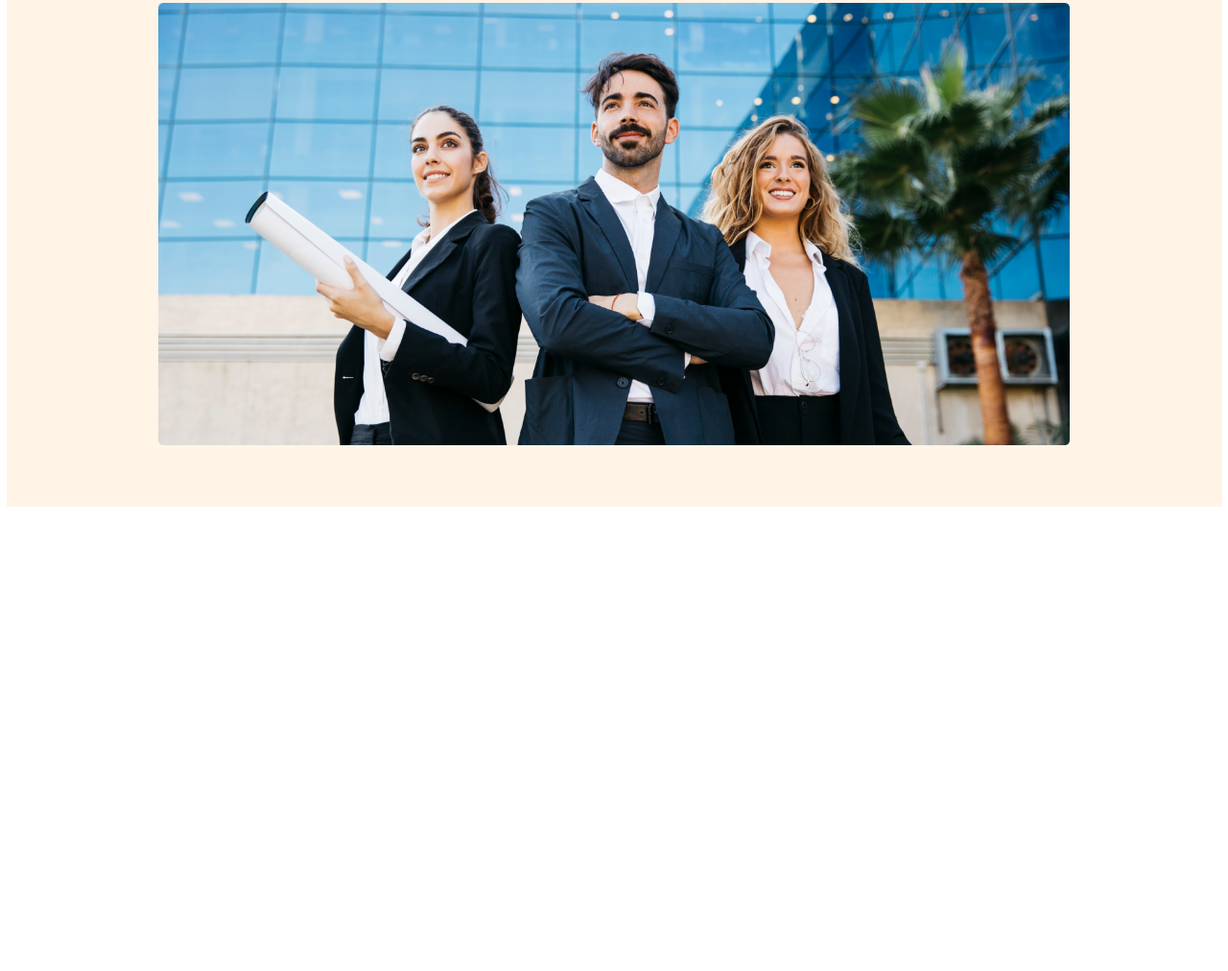
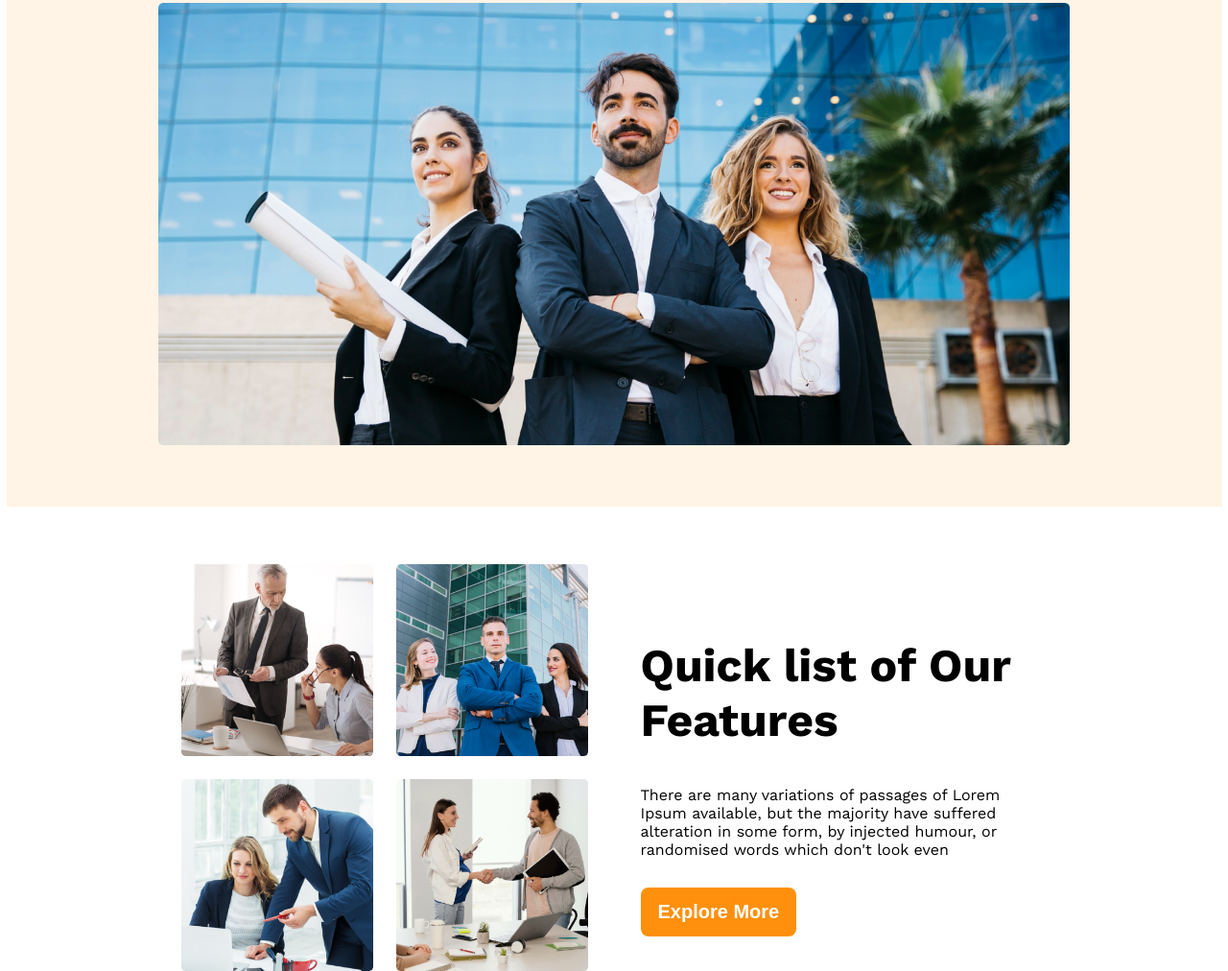
Before and after one commit to angineckz01/G3-architects2.0, a plain HTML site: page index.html in a window 1280 px wide. Shown: the part 590-1602 px from the top of the page at 96% size. Before the commit the page ends 1118 px from the top, so only its background shows below. Drawn offline with nearby package versions, Linux system fonts and the light colour scheme.

Commit message:
gallery part included

```diff
--- a/index.html
+++ b/index.html
@@ -30,8 +30,24 @@
             </div>
         </div>
     </header>
-    <main>
-
+    <main class="main">
+        <section class="gallery">
+            <div class="gallery-container">
+                <img src="./images/team1.png" alt="">
+                <img src="./images/team2.png" alt="">
+                <img src="./images/team3.png" alt="">
+                <img src="./images/team4.png" alt="">
+            </div>
+            <div class="gallery-info">
+                <div class="container">
+                    <h2 class="banner-heading">Quick list of Our Features</h2>
+                    <p class="banner-description">There are many variations of passages of Lorem Ipsum available, but the majority have suffered alteration in some form, by injected humour, or randomised words which don't look even</p>
+                    <div class="btn">
+                        <button class="btn-primary">Explore More</button>
+                    </div>
+                </div>
+            </div>
+        </section>
     </main>
     <footer>
 
--- a/styles/style.css
+++ b/styles/style.css
@@ -36,7 +36,7 @@
     background-color: rgba(255, 144, 14, 0.1);
   }
   /* navbar style */
-  .navbar, .banner{
+  .navbar, .banner, .main{
     max-width: 950px;
     margin: 0 auto;
   }
@@ -96,3 +96,27 @@
   .banner-img img{
     width: 100%;
   }
+  /* ========main section======= */
+  /* gallery part */
+  .gallery{
+    display: grid;
+    grid-template-columns: repeat(2, 1fr);
+    gap: 55px;
+    padding: 0 24px;
+    margin: 0 auto;
+    margin-top: 60px;
+  }
+  .gallery-container{
+    display: grid;
+    gap: 24px;
+    grid-template-columns: repeat(2, 1fr);
+  }
+  .gallery-container img{
+    width: 100%;
+  }
+  .gallery-info{
+    display: flex;
+    flex-direction: column;
+    align-items: center;
+    justify-content: center;
+  }
```
